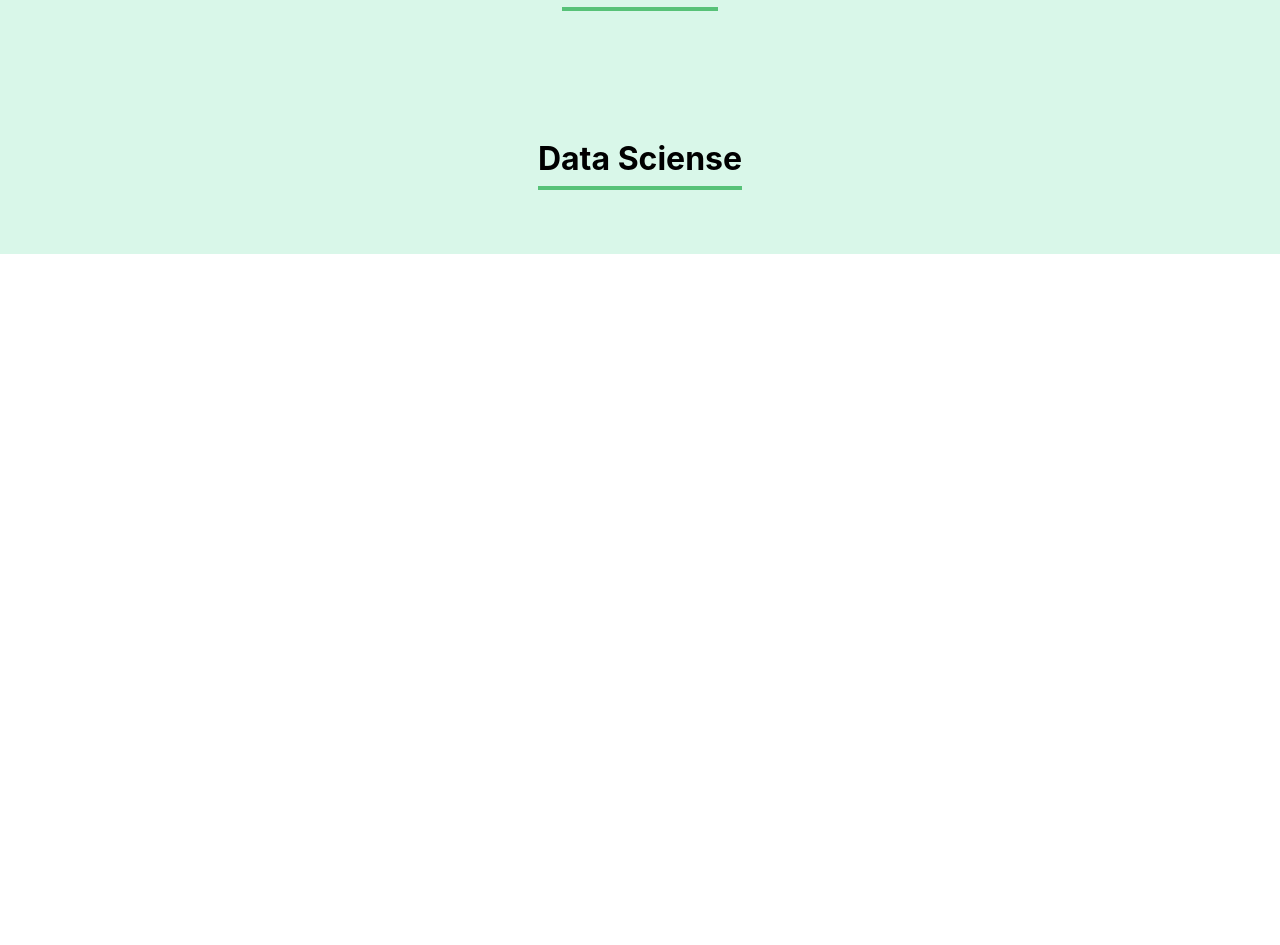
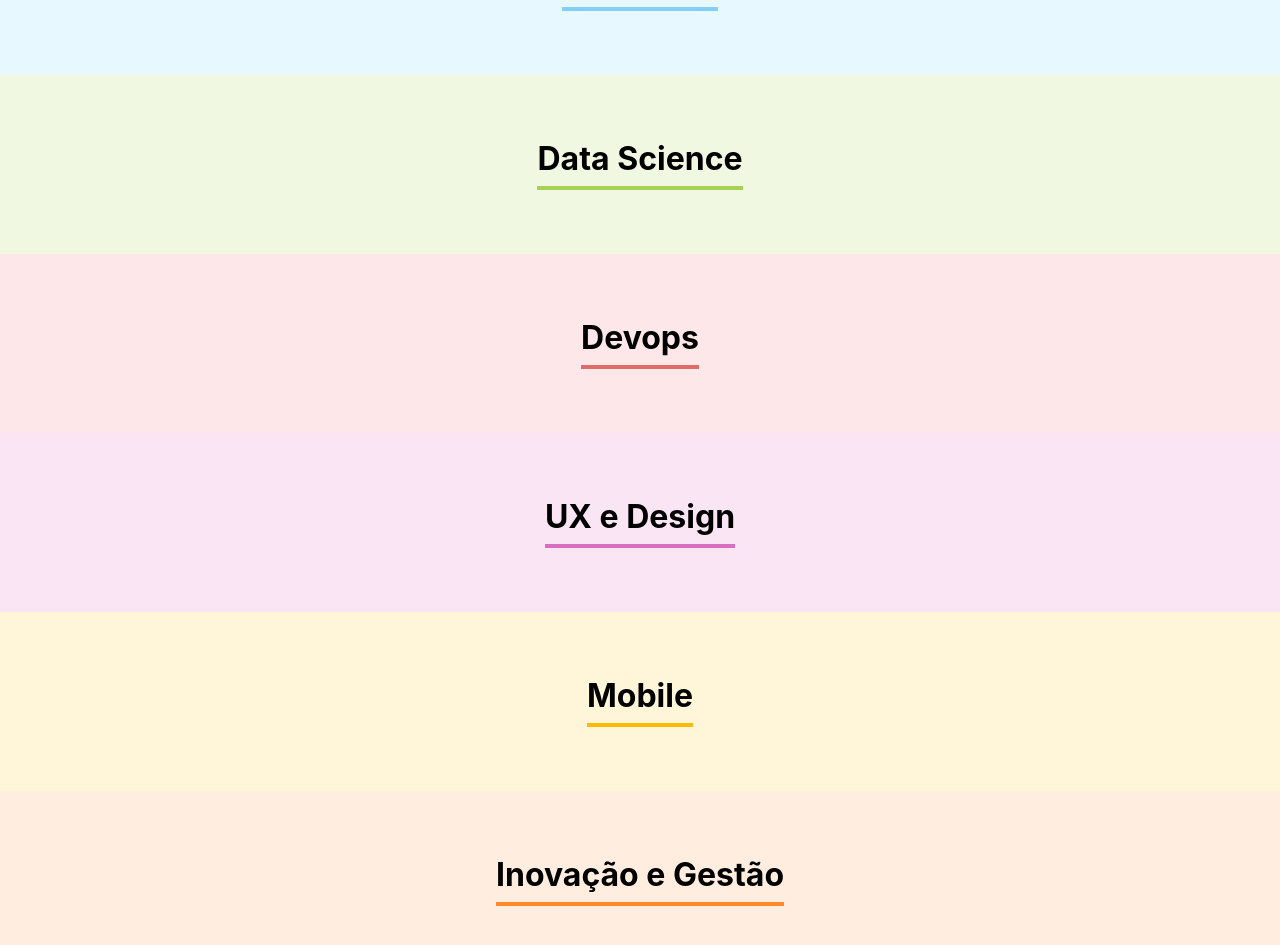
Before and after one commit to davidtpires/organo, a React (Create React App) app: page / in a window 1280 px wide. Shown: the part 1760-2705 px from the top of the page. Before the commit the page ends 2014 px from the top, so only its background shows below. Built offline with nearby package versions, Linux system fonts and the light colour scheme; the HTML template or start-up script is replaced by a standard one.

Commit message:
Elevando a lista de times

```diff
--- a/src/App.js
+++ b/src/App.js
@@ -4,21 +4,61 @@
 import Time from "./componentes/Time";
 
 function App() {
+  const times = [
+    {
+      nome: "Programação",
+      corPrimaria: "#57C278",
+      corSecundaria: "#D9F7E9",
+    },
+    {
+      nome: "Front-End",
+      corPrimaria: "#82CFFA",
+      corSecundaria: "#E8F8FF",
+    },
+    {
+      nome: "Data Science",
+      corPrimaria: "#A6D157",
+      corSecundaria: "#F0F8E2",
+    },
+    {
+      nome: "Devops",
+      corPrimaria: "#E06B69",
+      corSecundaria: "#FDE7E8",
+    },
+    {
+      nome: "UX e Design",
+      corPrimaria: "#D86EBF",
+      corSecundaria: "#FAE5F5",
+    },
+    {
+      nome: "Mobile",
+      corPrimaria: "#FEBA05",
+      corSecundaria: "#FFF5D9",
+    },
+    {
+      nome: "Inovação e Gestão",
+      corPrimaria: "#FF8A29",
+      corSecundaria: "#FFEEDF",
+    },
+  ];
 
-  const [colaboradores, setColaboradores] = useState([])
+  const [colaboradores, setColaboradores] = useState([]);
 
   const aoNovoColaboradorAdicionado = (colaborador) => {
-    console.log(colaborador)
-    setColaboradores([...colaboradores, colaborador])
-  }
+    console.log(colaborador);
+    setColaboradores([...colaboradores, colaborador]);
+  };
 
   return (
     <div className="App">
       <Banner />
-      <Formulario aoColaboradorCadastrado={colaborador => aoNovoColaboradorAdicionado(colaborador)}/>
-      <Time nome="Programação"/>
-      <Time nome="Front-End"/>
-      <Time nome="Data Sciense"/>
+      <Formulario
+        aoColaboradorCadastrado={(colaborador) =>
+          aoNovoColaboradorAdicionado(colaborador)
+        }
+      />
+      {times.map(time => <Time key={time.nome} nome={time.nome} corPrimaria={time.corPrimaria} corSecundaria={time.corSecundaria}/>)}
+
     </div>
   );
 }
--- a/src/componentes/Time/Time.css
+++ b/src/componentes/Time/Time.css
@@ -1,12 +1,11 @@
 .time {
     text-align: center;
     padding: 32px;
-    background-color: #D9F7E9;
 }
 
 .time h3 {
     font-size: 32px;
-    border-bottom: 4px solid #57C278;
+    border-bottom: 4px solid;
     display: inline-block;
     padding-bottom: 8px;
 }
--- a/src/componentes/Time/index.js
+++ b/src/componentes/Time/index.js
@@ -2,8 +2,8 @@
 
 const Time = (props) => {
     return (
-        <section className='time'>
-            <h3>{props.nome}</h3>
+        <section className='time' style={{ backgroundColor: props.corSecundaria }}>
+            <h3 style={{borderColor: props.corPrimaria}}>{props.nome}</h3>
         </section>
     )
 }
```
